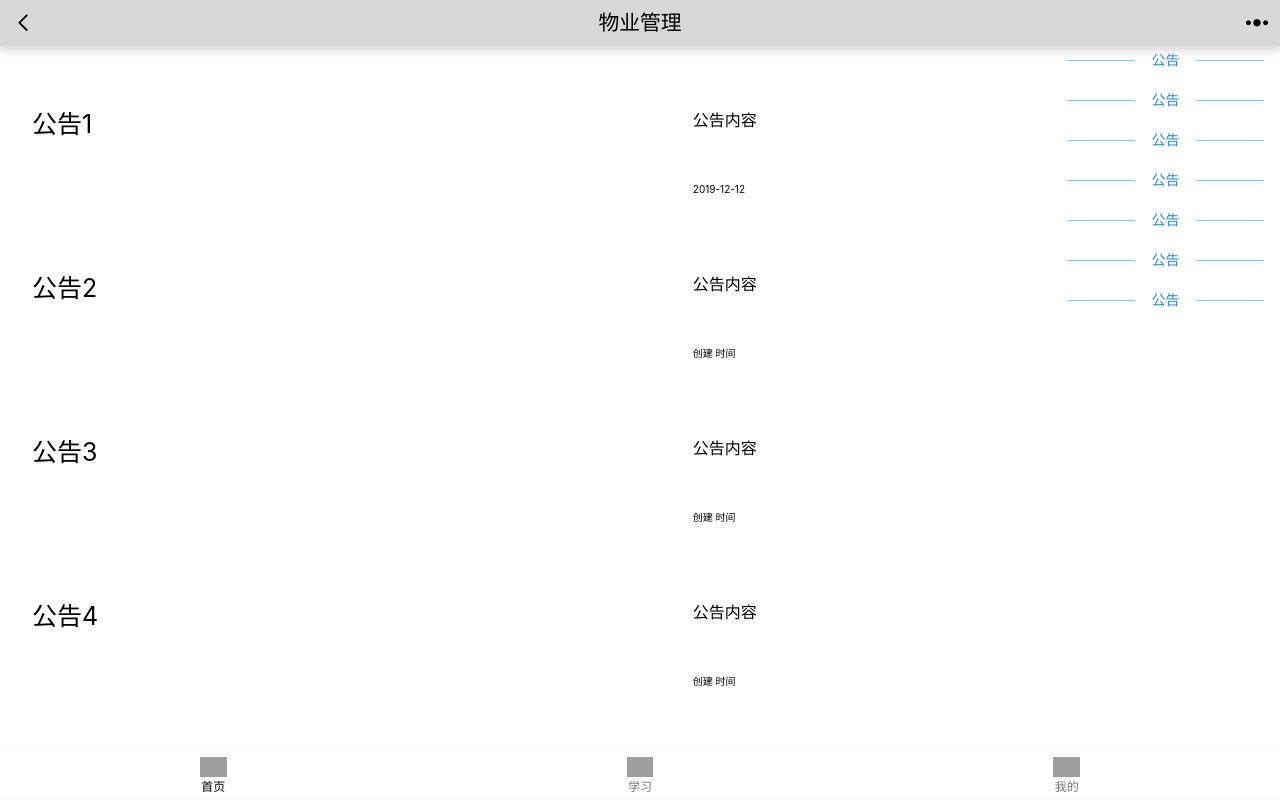
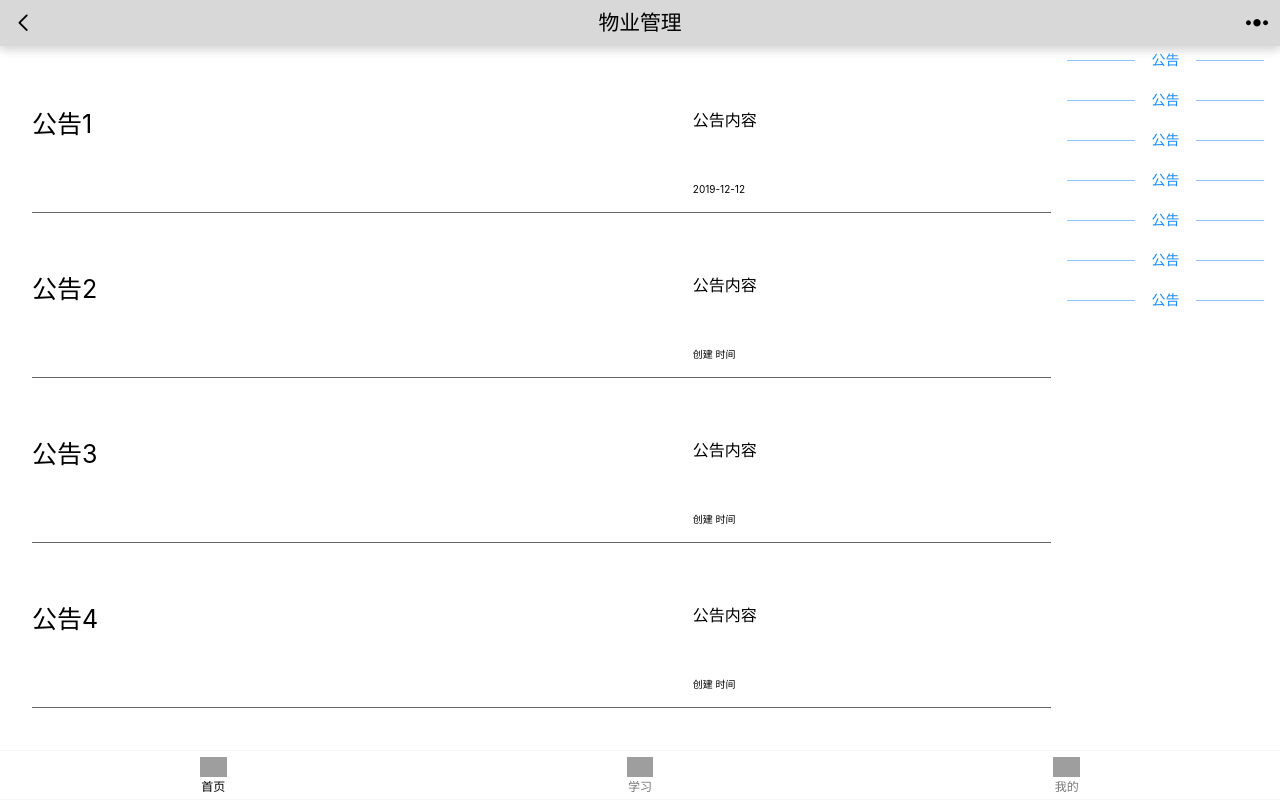
Before and after one commit to yangwanghuihuang/ManagementApp, a Vue app: page /predealapp/login in a window 1280 px wide. Both pictures are taken after a click on the button "提交". Shown: the top 800 px of the page. Built offline with nearby package versions, Linux system fonts and the light colour scheme; grey boxes are pictures that could not be loaded.

Commit message:
公告+上拉菜单

```diff
--- a/src/components/tobbar.vue
+++ b/src/components/tobbar.vue
@@ -24,22 +24,24 @@
           active:
             "http://sucai.suoluomei.cn/sucai_zs/images/20190910093117-fx.png"
         },
+
         {
-          name: "personal",
+          name: "workflow",
           title: "学习",
-          normal:
+           normal:
             "http://sucai.suoluomei.cn/sucai_zs/images/20190910093117-xx.png",
           active:
             "http://sucai.suoluomei.cn/sucai_zs/images/20190910093117-xx2.png"
+
         },
-        {
-          name: "workflow",
+          {
+          name: "personal",
           title: "我的",
           normal:
             "http://sucai.suoluomei.cn/sucai_zs/images/20190910093117-wd.png",
           active:
             "http://sucai.suoluomei.cn/sucai_zs/images/20190910093117-wd2.png"
-        }
+        },
       ]
       }
     },
--- a/src/pages/home/Home.vue
+++ b/src/pages/home/Home.vue
@@ -2,14 +2,14 @@
   <div class="notice">
       <div v-for="(item, index) in system_notice_list" :key="index">
         <div class="itemStyle">
-             <div class="left">{{item.response.notice.title}}</div>
+             <div class="left"  @click="itemStyle()">{{item.response.notice.title}}</div>
              <div class="right">
                {{item.response.notice.content}}
                <div class="r_bottom">{{item.response.notice.time}}</div>
              </div>
-
-
         </div>
+        <van-action-sheet v-model="show" :actions="actions" @select="onSelect" />
+        <!-- 无法在打包的app上，得到这条线 -->
         <van-divider :style="{ color: '#1989fa', borderColor: '#1989fa', padding: '0 16px' }">公告</van-divider>
       </div>
 
@@ -30,6 +30,12 @@ export default {
       height: {
         height: ""
       },
+       show: false,
+      actions: [
+        { name: '查看公告' },
+        { name: '公告详情' },
+        { name: '发布时间', subname: '2020-01-01' }
+      ],
       system_notice_list:[]
     };
   },
@@ -61,6 +67,15 @@ export default {
       );
   },
   methods: {
+    itemStyle(){
+      this.show = true
+    },
+     onSelect(item) {
+      // 默认情况下，点击选项时不会自动关闭菜单
+      // 可以通过 close-on-click-action 属性开启自动关闭
+      this.show = false;
+      Toast(item.name);
+    },
     skipToDetail() {
       this.$router.push({ path: "workflow" });
     }
@@ -71,6 +86,7 @@ export default {
 .notice{
   width: 100%;
   height: 100%;
+
   .left{
     width: 50%;
     height: 100%;
@@ -78,6 +94,7 @@ export default {
     font-size: 25px;
     margin-left: 2rem;
     text-align: left;
+    border-bottom:1px solid #666;
   }
   .right{
      float: left;
@@ -86,6 +103,7 @@ export default {
     margin-top: 2rem;
     height: 100px;
     padding-left: 1.3rem;
+   border-bottom:1px solid #666;
     .r_bottom{
       margin-top: 3.5rem;
       font-size: 10px;
```
